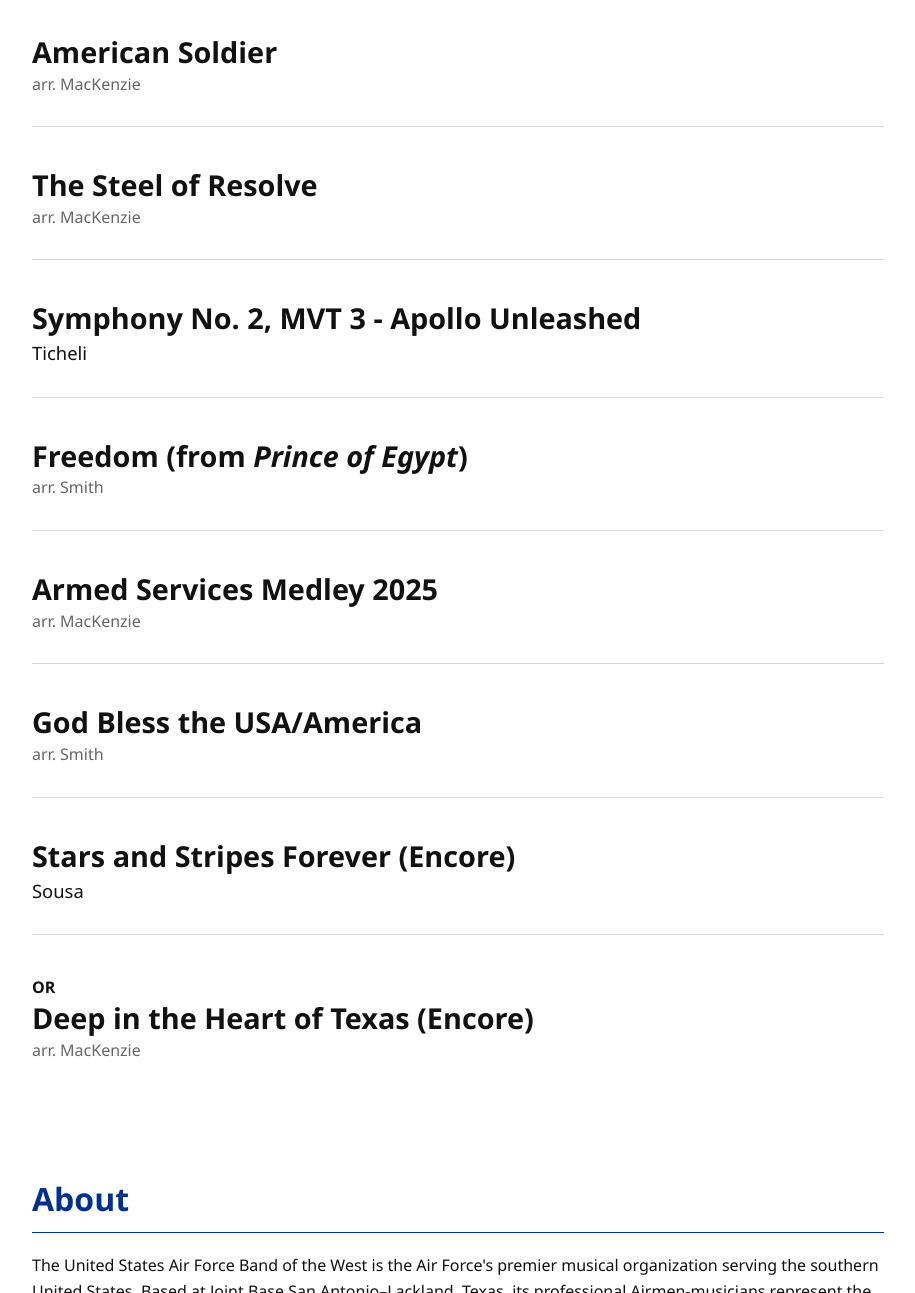
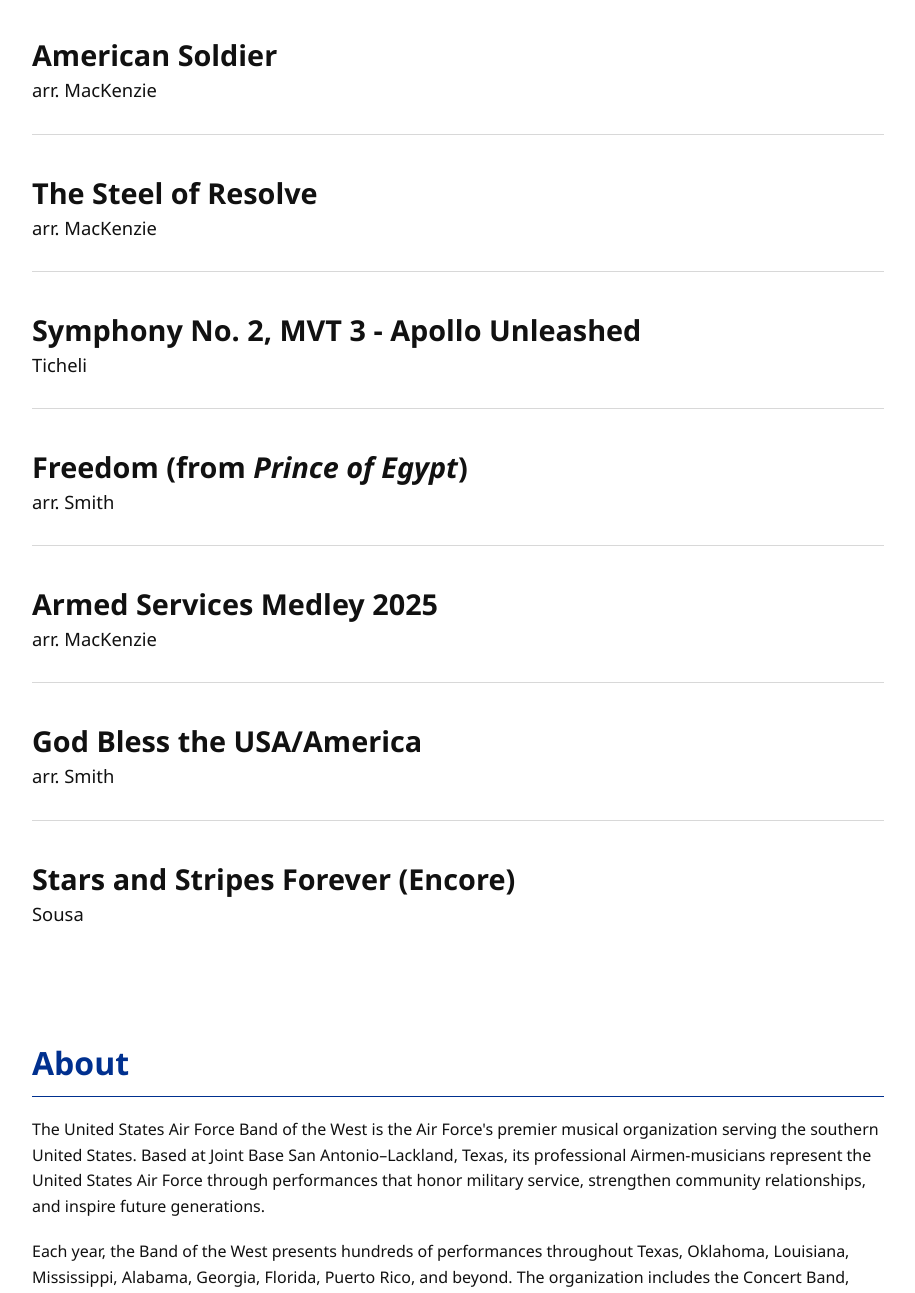
Before and after one commit to ryancrager/botw, a plain HTML site: page index.html in a window 1280 px wide. Shown: the part 2155-3448 px from the top of the page, without its empty margins (182-1097 px from the left). Drawn offline with Linux system fonts and the light colour scheme.

Commit message:
Add files via upload

```diff
--- a/index.html
+++ b/index.html
@@ -111,7 +111,7 @@
 
 <article class="program-piece">
 <h3>Second Line</h3>
-<p class="arranger">arr. Dickey</p>
+<p class="composer">arr. Dickey</p>
 </article>
 
 <article class="program-piece">
@@ -165,12 +165,12 @@
 
 <article class="program-piece">
 <h3>American Soldier</h3>
-<p class="arranger">arr. MacKenzie</p>
+<p class="composer">arr. MacKenzie</p>
 </article>
 
 <article class="program-piece">
 <h3>The Steel of Resolve</h3>
-<p class="arranger">arr. MacKenzie</p>
+<p class="composer">arr. MacKenzie</p>
 </article>
 
 <article class="program-piece">
@@ -180,29 +180,22 @@
 
 <article class="program-piece">
 <h3>Freedom <span>(from <em>Prince of Egypt</em>)</span></h3>
-<p class="arranger">arr. Smith</p>
+<p class="composer">arr. Smith</p>
 </article>
 
 <article class="program-piece">
 <h3>Armed Services Medley 2025</h3>
-<p class="arranger">arr. MacKenzie</p>
+<p class="composer">arr. MacKenzie</p>
 </article>
 
 <article class="program-piece">
 <h3>God Bless the USA/America</h3>
-<p class="arranger">arr. Smith</p>
+<p class="composer">arr. Smith</p>
 </article>
 
 <article class="program-piece">
 <h3>Stars and Stripes Forever <span>(Encore)</span></h3>
 <p class="composer">Sousa</p>
-</article>
-
-<div class="program-divider"><strong>OR</strong></div>
-
-<article class="program-piece">
-<h3>Deep in the Heart of Texas <span>(Encore)</span></h3>
-<p class="arranger">arr. MacKenzie</p>
 </article>
 
 </div>
```
